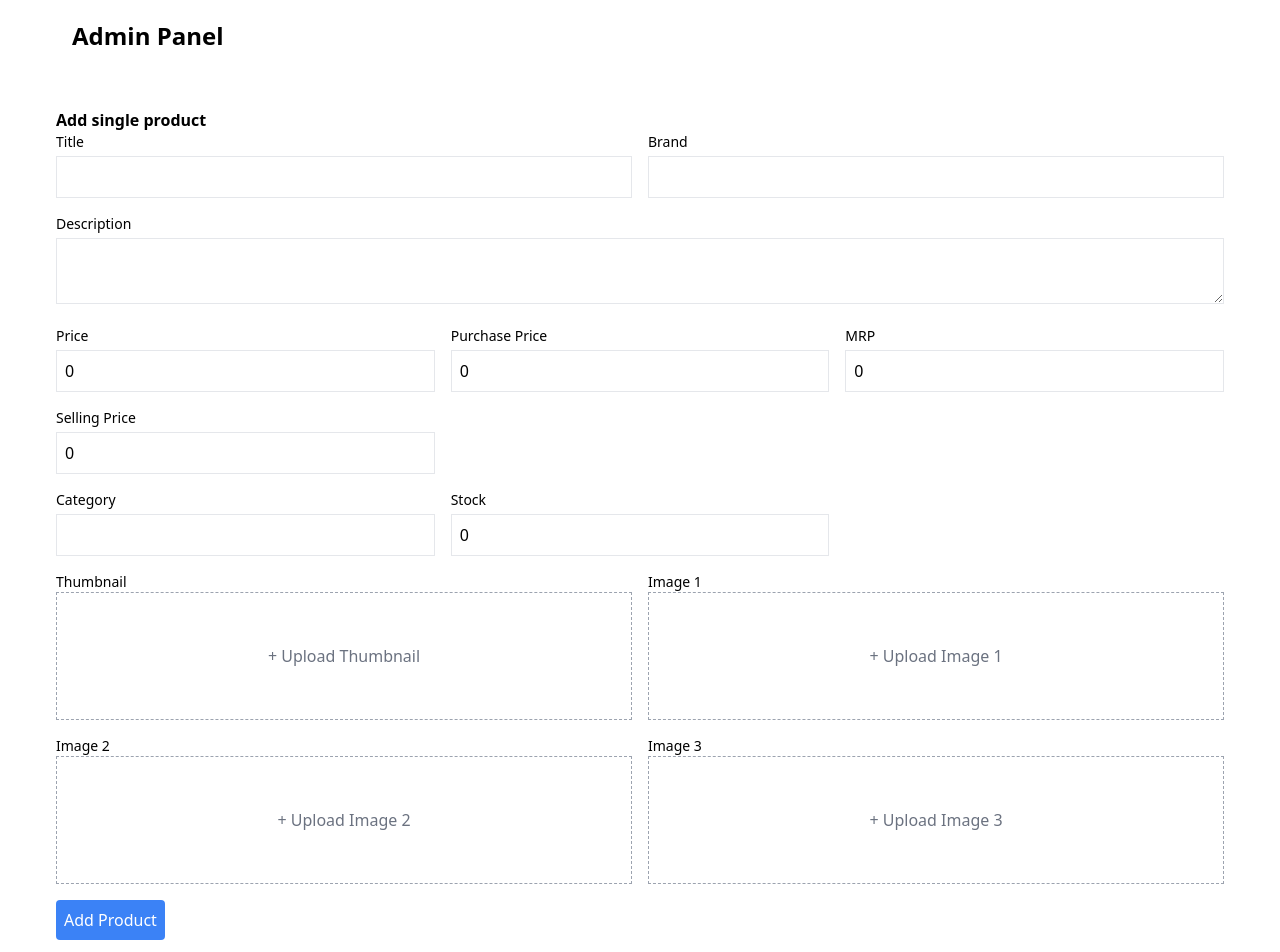
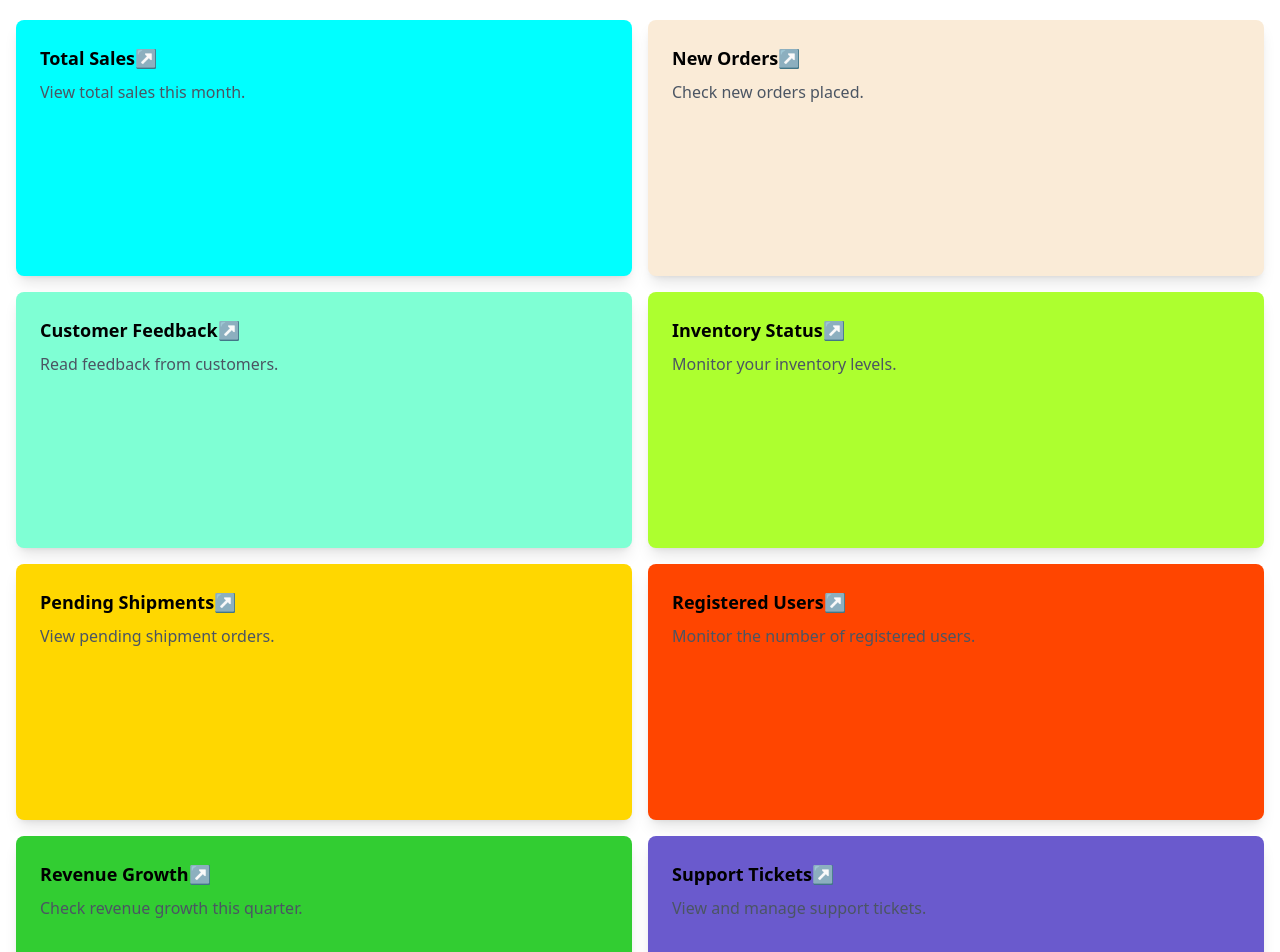
Before and after one commit to pkundu307/my-ecommerce, a React (Vite) app in the folder frontend/: page /adminpanel in a window 1280 px wide. Shown: the part 140-1092 px from the top of the page. Built offline with nearby package versions, Linux system fonts and the light colour scheme; no server answers.

Commit message:
product uploading working properly

```diff
--- a/frontend/src/components/ProductForm.tsx
+++ b/frontend/src/components/ProductForm.tsx
@@ -23,11 +23,9 @@ const ProductForm: React.FC = () => {
 
   const [imagePreviews, setImagePreviews] = useState<string[]>([]); // For image previews
   const [thumbnailPreview, setThumbnailPreview] = useState<string | null>(null); // For thumbnail preview
-  const [selectedFiles, setSelectedFiles] = useState<{ [key: string]: File | null }>({
+  const [selectedFiles, setSelectedFiles] = useState<{ thumbnail: File | null, images: (File | null)[] }>({
     thumbnail: null,
-    image1: null,
-    image2: null,
-    image3: null,
+    images: [null, null, null], // For three image uploads
   });
 
   // Handle input changes for product details
@@ -39,24 +37,26 @@ const ProductForm: React.FC = () => {
   };
 
   // Handle image file selection and generate previews
-  const handleFileChange = (e: React.ChangeEvent<HTMLInputElement>, key: string) => {
+  const handleFileChange = (e: React.ChangeEvent<HTMLInputElement>, key: 'thumbnail' | 'image1' | 'image2' | 'image3') => {
     if (e.target.files) {
       const file = e.target.files[0];
 
-      setSelectedFiles(prev => ({
-        ...prev,
-        [key]: file,
-      }));
-
-      const preview = URL.createObjectURL(file);
-
       if (key === 'thumbnail') {
-        setThumbnailPreview(preview);
+        setSelectedFiles(prev => ({
+          ...prev,
+          thumbnail: file,
+        }));
+        setThumbnailPreview(URL.createObjectURL(file));
       } else {
+        const imageIndex = Number(key.replace('image', '')) - 1;
+        setSelectedFiles(prev => {
+          const newImages = [...prev.images];
+          newImages[imageIndex] = file;
+          return { ...prev, images: newImages };
+        });
         setImagePreviews(prev => {
           const newPreviews = [...prev];
-          const index = Number(key.replace('image', '')) - 1;
-          newPreviews[index] = preview;
+          newPreviews[imageIndex] = URL.createObjectURL(file);
           return newPreviews;
         });
       }
@@ -80,12 +80,17 @@ const ProductForm: React.FC = () => {
     formData.append('stock', product.stock.toString());
     formData.append('brand', product.brand);
 
+    // Append thumbnail to form data
+    if (selectedFiles.thumbnail) {
+      formData.append('thumbnail', selectedFiles.thumbnail, selectedFiles.thumbnail.name);
+    }
+
     // Append images to form data
-    for (const [key, file] of Object.entries(selectedFiles)) {
+    selectedFiles.images.forEach((file, index) => {
       if (file) {
-        formData.append(key, file, file.name);
+        formData.append(`images`, file, file.name); // Using the same key 'images' for all
       }
-    }
+    });
 
     try {
       const response = await fetch('http://localhost:5000/api/product/add', {
@@ -270,12 +275,7 @@ const ProductForm: React.FC = () => {
           ))}
         </div>
 
-        <button
-          type="submit"
-          className="bg-blue-500 text-white p-2 rounded w-full sm:w-auto mt-4"
-        >
-          Add Product
-        </button>
+        <button type="submit" className="mt-4 bg-blue-500 text-white p-2 rounded">Submit</button>
       </form>
     </div>
   );
--- a/frontend/src/pages/Adminpanel.tsx
+++ b/frontend/src/pages/Adminpanel.tsx
@@ -1,17 +1,129 @@
-import React from 'react';
-import ProductForm from '../components/ProductForm';
+import React from "react";
+import { Link } from "react-router-dom";
+
+interface Widget {
+  title: string;
+  description: string;
+  color: string;
+  to: string;
+  gradient:string[];
+  icon: string;
+  stat: string;
+  linkText: string;
+  isActive: boolean;
+}
+
+const widgets: Widget[] = [
+  {
+    title: "Total Sales",
+    description: "View total sales this month.",
+    color: "#00FFFF",
+    gradient: ["#00FFFF", "#008080"],
+    icon: "shopping-cart",
+    stat: "$15,300",
+    to: "/sales",
+    linkText: "View Sales",
+    isActive: true,
+  },
+  {
+    title: "New Orders",
+    description: "Check new orders placed.",
+    color: "#FAEBD7",
+    gradient: ["#FAEBD7", "#FFDEAD"],
+    icon: "clipboard-list",
+    stat: "1245 Orders",
+    to: "/orders",
+    linkText: "View Orders",
+    isActive: false,
+  },
+  {
+    title: "Customer Feedback",
+    description: "Read feedback from customers.",
+    color: "#7FFFD4",
+    gradient: ["#7FFFD4", "#40E0D0"],
+    icon: "comments",
+    stat: "87 Reviews",
+    to: "/feedback",
+    linkText: "View Feedback",
+    isActive: true,
+  },
+  {
+    title: "Inventory Status",
+    description: "Monitor your inventory levels.",
+    color: "#ADFF2F",
+    gradient: ["#ADFF2F", "#9ACD32"],
+    icon: "warehouse",
+    stat: "In Stock",
+    to: "/inventory",
+    linkText: "View Inventory",
+    isActive: true,
+  },
+  {
+    title: "Pending Shipments",
+    description: "View pending shipment orders.",
+    color: "#FFD700",
+    gradient: ["#FFD700", "#FFB300"],
+    icon: "shipping-fast",
+    stat: "25 Pending",
+    to: "/shipments",
+    linkText: "View Shipments",
+    isActive: true,
+  },
+  {
+    title: "Registered Users",
+    description: "Monitor the number of registered users.",
+    color: "#FF4500",
+    gradient: ["#FF4500", "#FF6347"],
+    icon: "user",
+    stat: "5,420 Users",
+    to: "/users",
+    linkText: "View Users",
+    isActive: false,
+  },
+  {
+    title: "Revenue Growth",
+    description: "Check revenue growth this quarter.",
+    color: "#32CD32",
+    gradient: ["#32CD32", "#2E8B57"],
+    icon: "chart-line",
+    stat: "12% Increase",
+    to: "/revenue",
+    linkText: "View Growth",
+    isActive: true,
+  },
+  {
+    title: "Support Tickets",
+    description: "View and manage support tickets.",
+    color: "#6A5ACD",
+    gradient: ["#6A5ACD", "#483D8B"],
+    icon: "headset",
+    stat: "14 Open Tickets",
+    to: "/support",
+    linkText: "Manage Tickets",
+    isActive: false,
+  },
+];
 
 
 const AdminPanel: React.FC = () => {
+  return (
+    <div className="container mx-auto p-4">
+      <h2 className="text-2xl font-bold mb-6">Admin Dashboard</h2>
+      <div className="grid grid-cols-1 sm:grid-cols-2 lg:grid-cols-2 gap-4">
+        {widgets.map((widget, index) => (
 
+          <div
+            style={{ backgroundColor: `${widget.color}` }}
+            key={index}
+            className="flex flex-col items-start p-6 pb-5 bg-white h-64 rounded-lg shadow-lg hover:shadow-xl transition-shadow duration-300"
+          >
 
+            <h3 className="text-lg font-semibold mb-2">{widget.title}<Link to={widget.to}>↗️</Link></h3>
+            <p className="text-gray-600">{widget.description}</p>
+          </div>
 
-
-
-  return (
-    <div className="admin-panel p-4 ">
-      <h1 className="text-2xl font-bold m-14">Admin Panel</h1>
-   <ProductForm/>
+        ))}
+      </div>
     </div>
   );
 };
```
Also changed, not shown: 2 other files (tests, documents, lock files or other folders).
